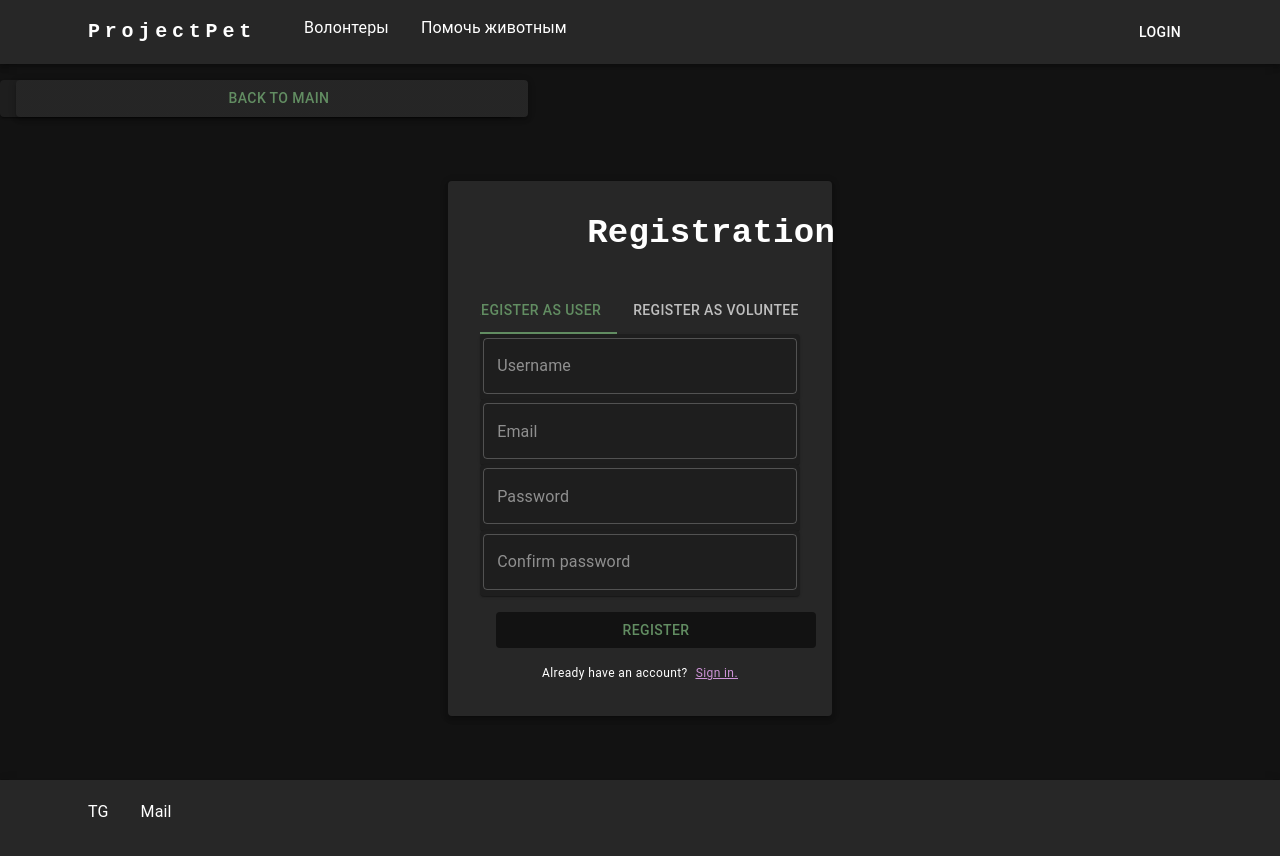
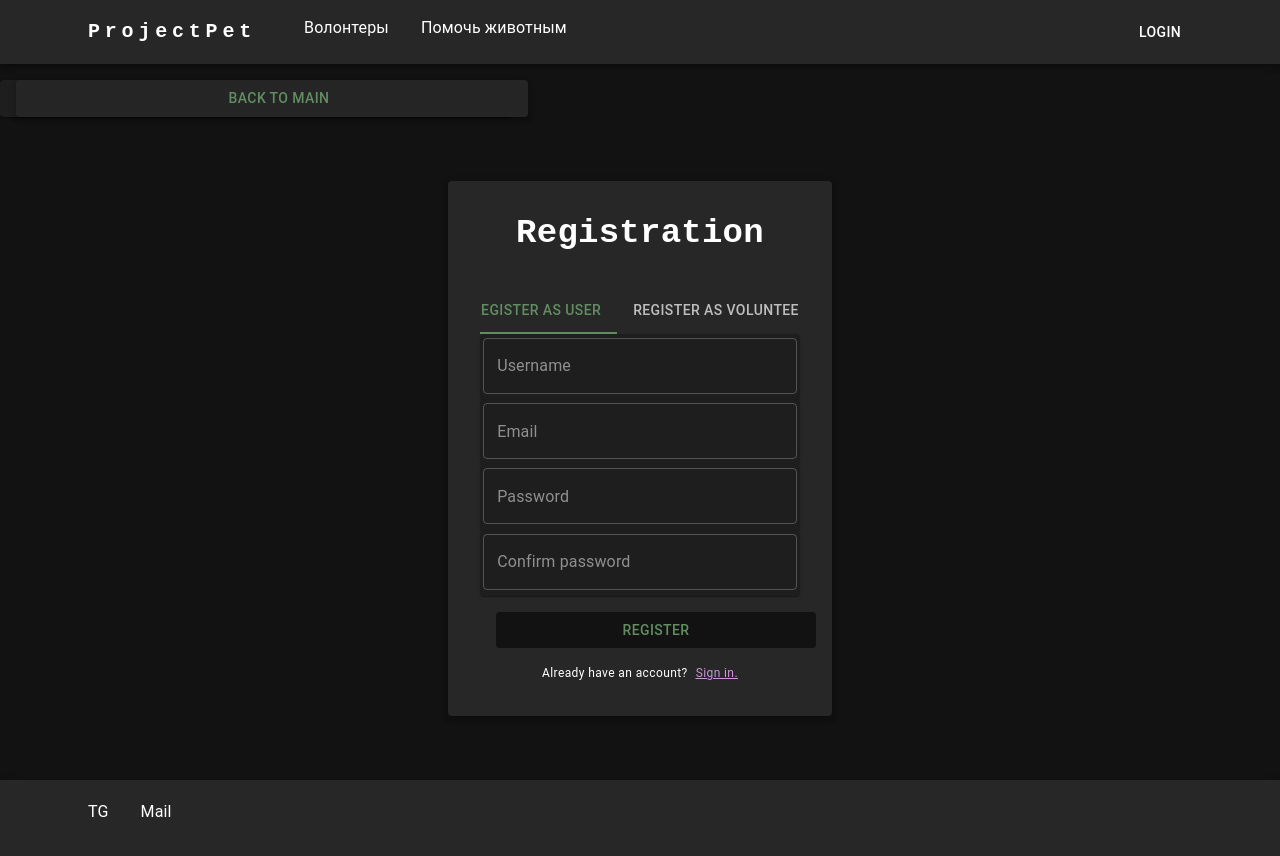
Before and after one commit to brinersam/ProjectPetFront, a React (Vite) app in the folder ProjectPet/: page /registration in a window 1280 px wide. Shown: the top 856 px of the page. Built offline with nearby package versions, Linux system fonts and the light colour scheme; some icons are missing.

Commit message:
Мелкие исправление

```diff
--- a/ProjectPet/src/api/Services/TestService.ts
+++ /dev/null
@@ -1,12 +0,0 @@
-import type { Envelope } from "../../models/responses";
-import { api } from "../axiosFactory";
-import type { TestEndpoints } from "../endpoints";
-
-export async function GetTestEPAsync(endpoint : TestEndpoints ) : Promise<Envelope<string[]>>
-{
-    const response = await api.get<Envelope<string[]>>(endpoint);
-
-    await new Promise((resolve) => setTimeout(resolve,3000));
-
-    return response?.data;
-}
--- a/ProjectPet/src/api/axiosFactory.ts
+++ /dev/null
@@ -1,7 +0,0 @@
-import axios from "axios";
-import { API_PATH } from "./endpoints";
-
-export const api = axios.create({
-    baseURL : API_PATH,
-    withCredentials: true
-})
--- a/ProjectPet/src/components/Form/FormTextBox.tsx
+++ b/ProjectPet/src/components/Form/FormTextBox.tsx
@@ -33,6 +33,7 @@ type StyleProps = {
 type TextBoxProps<TFields extends FieldValues> = {
   field: Path<TFields>;
   label?: string | undefined;
+  disabled?: boolean;
   form: FormFuncs<TFields>;
   hider?: HiderProps;
   validation?: undefined | ((value: string) => string | undefined);
@@ -42,6 +43,7 @@ type TextBoxProps<TFields extends FieldValues> = {
 export default function FormTextBox<TFields extends FieldValues>({
   field,
   label = undefined,
+  disabled = undefined,
   form,
   hider = undefined,
   validation = undefined,
@@ -66,6 +68,7 @@ export default function FormTextBox<TFields extends FieldValues>({
         size="small"
       >
         <TextField
+          disabled={disabled}
           placeholder={label ?? field}
           required
           id={field}
--- a/ProjectPet/src/components/RegistrationLogin/TitleLabel.tsx
+++ b/ProjectPet/src/components/RegistrationLogin/TitleLabel.tsx
@@ -7,12 +7,11 @@ export default function TitleLabel({ label }: { label: string }) {
       sx={{
         marginLeft: "auto",
         marginRight: "auto",
-        width: "33%",
         marginBottom: "2rem",
-        display: { md: "flex" },
         fontFamily: "monospace",
         fontWeight: 700,
         color: "inherit",
+        textAlign: "center",
       }}
     >
       {label}
```
